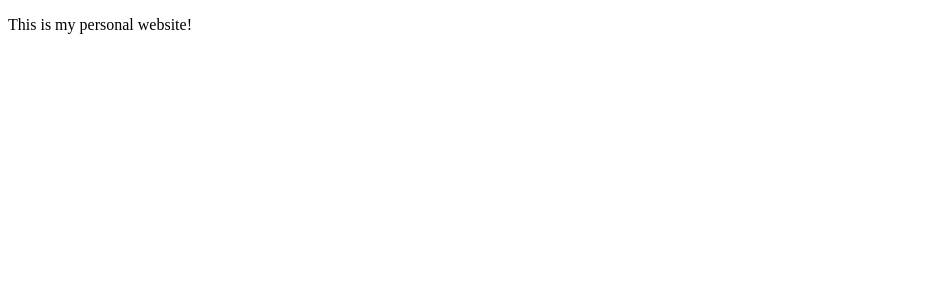
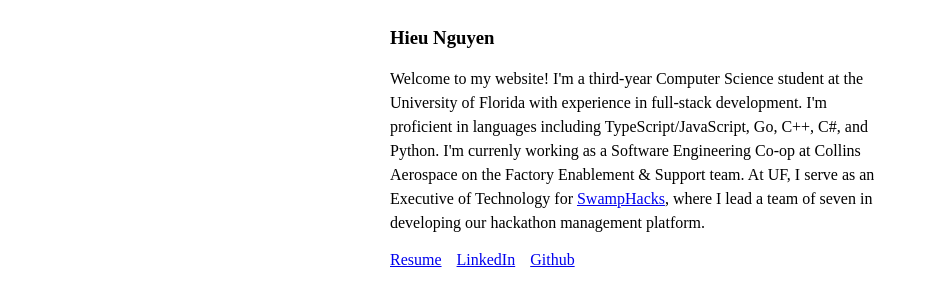
Before and after one commit to hieunguyent12/hieunguyent12.github.io, a plain HTML site: page index.html in a window 1280 px wide. Shown: the whole page, without its empty margins (0-929 px from the left). Drawn offline with Linux system fonts and the light colour scheme.

Commit message:
update content

```diff
--- a/index.html
+++ b/index.html
@@ -4,8 +4,43 @@
     <meta charset="UTF-8">
     <meta name="viewport" content="width=device-width, initial-scale=1.0">
     <title>Hieu Nguyen</title>
+
+    <style>
+        body {
+            display: flex;
+            justify-content: center;
+        }
+
+        p {
+            line-height: 1.5;
+        }
+
+        .bio {
+            max-width: 500px;
+        }
+
+        .socials {
+            display: flex;
+            gap: 15px;
+        }
+    </style>
 </head>
 <body>
-    <p>This is my personal website!</p>
+    <main>
+        <h3>Hieu Nguyen</h3>
+        <p class="bio">
+            Welcome to my website! I'm a third-year Computer Science student at the University of Florida with experience in full-stack development.
+            I'm proficient in languages including TypeScript/JavaScript, Go, C++, C#, and Python.
+
+            I'm currenly working as a Software Engineering Co-op at Collins Aerospace on the Factory Enablement & Support team.
+            At UF, I serve as an Executive of Technology for <a href="https://github.com/swamphacks/core" target="_blank">SwampHacks</a>, where I lead a team of seven in developing our hackathon management platform.
+        </p>
+
+        <div class="socials">
+            <a href="./HieuNguyen_Resume.pdf" target="_blank">Resume</a>
+            <a href="https://www.linkedin.com/in/hieutnguyendev/" target="_blank">LinkedIn</a>
+            <a href="https://github.com/hieunguyent12" target="_blank">Github</a>
+        </div>
+    </main>
 </body>
 </html>
```
